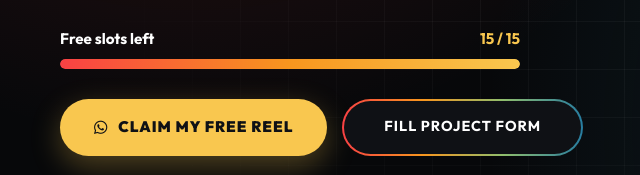
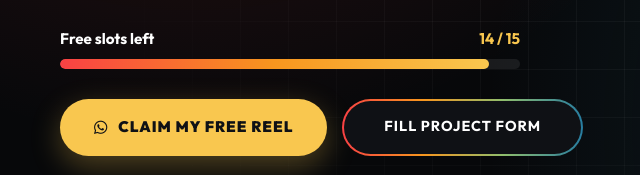
Before and after one commit to abhi05072011-star/motionworkmedia-site, a plain HTML site: page index.html in a window 1280 px wide. Shown: the part 773-948 px from the top of the page, 0-640 px from the left. Drawn offline with Linux system fonts and the light colour scheme.

Commit message:
Black Friday: 14 free slots left
Co-Authored-By: Claude Opus 5.5 <noreply@anthropic.com>

```diff
--- a/index.html
+++ b/index.html
@@ -799,7 +799,7 @@
 
         // 5. BLACK FRIDAY OFFER
         // Update this number by hand as clients claim their free reel.
-        const BF_SLOTS_LEFT = 15;
+        const BF_SLOTS_LEFT = 14;
         const BF_SLOTS_TOTAL = 15;
         const BF_END = new Date('2026-11-30T23:59:59+05:30');
 
```
